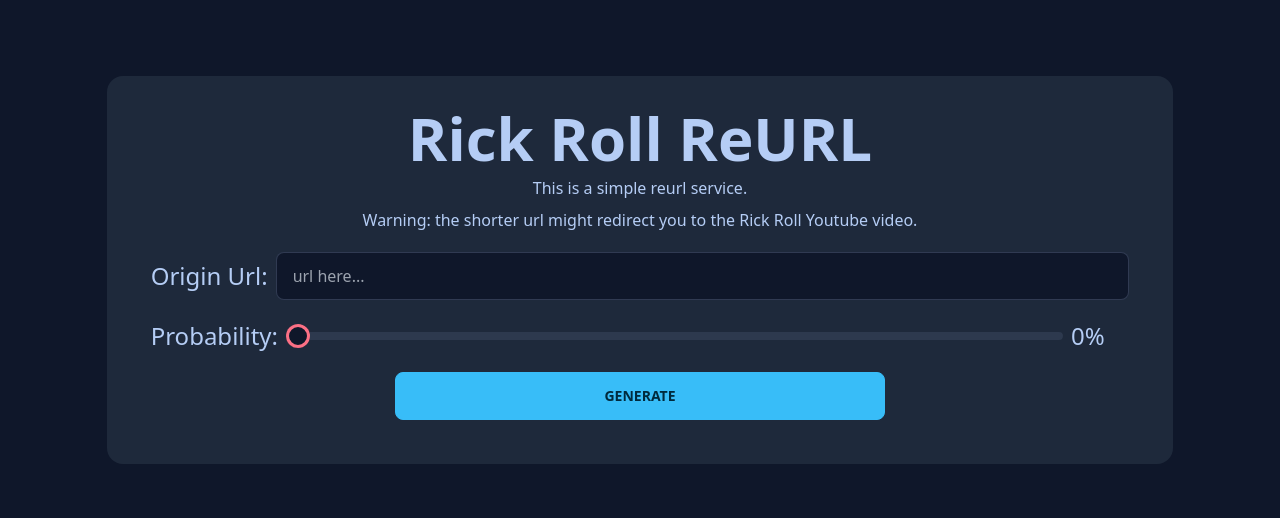
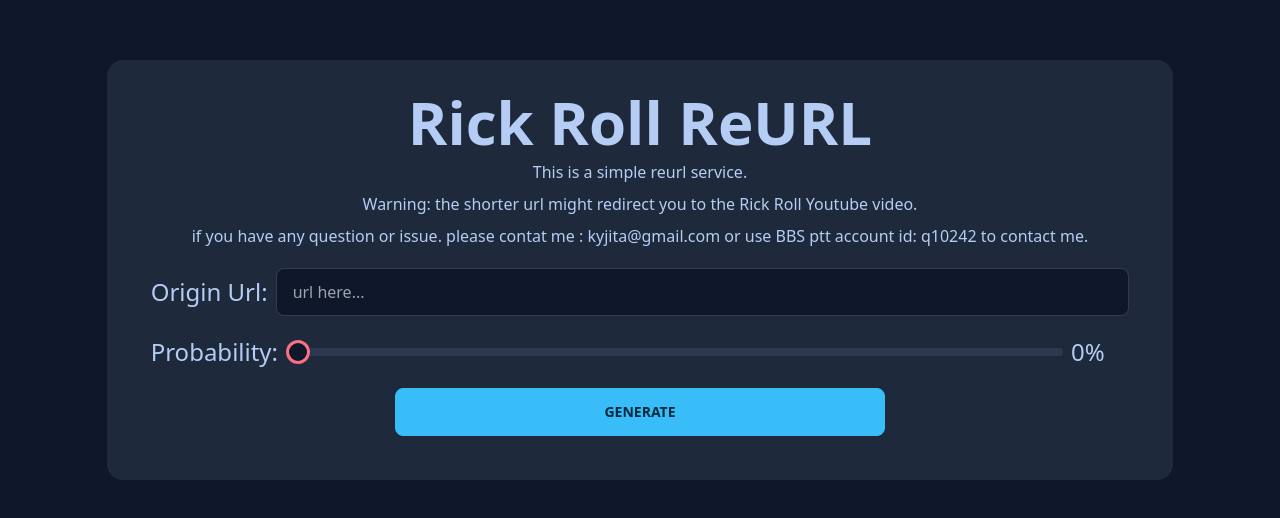
Before and after one commit to q10242/vue-rrr, a Vue app: page / in a window 1280 px wide. Shown: the part 130-648 px from the top of the page. Built offline with nearby package versions, Linux system fonts and the light colour scheme.

Commit message:
add contact info

```diff
--- a/src/views/HomeView.vue
+++ b/src/views/HomeView.vue
@@ -7,6 +7,8 @@
         <p class="grow-0">Warning: the shorter url might redirect you to the
             <a href="https://www.youtube.com/watch?v=dQw4w9WgXcQ"> Rick Roll </a>
             Youtube video.</p>
+        <p class="grow-0">if you have any question or issue. please contat me : <a href="kyjita@gmail.com">kyjita@gmail.com </a>
+            or use  <a href="https://term.ptt.cc/">BBS ptt </a>  account id: q10242 to contact me. </p>
         <div class="grid p-3 grid-rows-3 w-full gap-3 justify-items-center ">
 
           <div class="inline-flex w-full justify-self-start">
```
